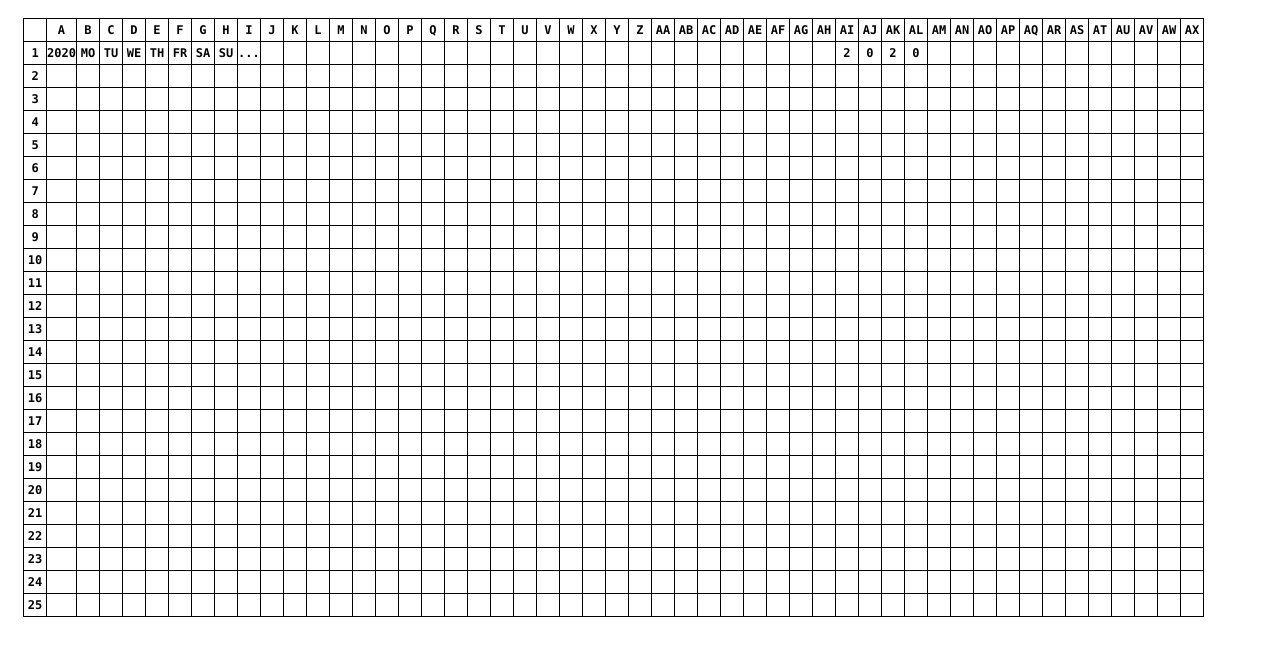
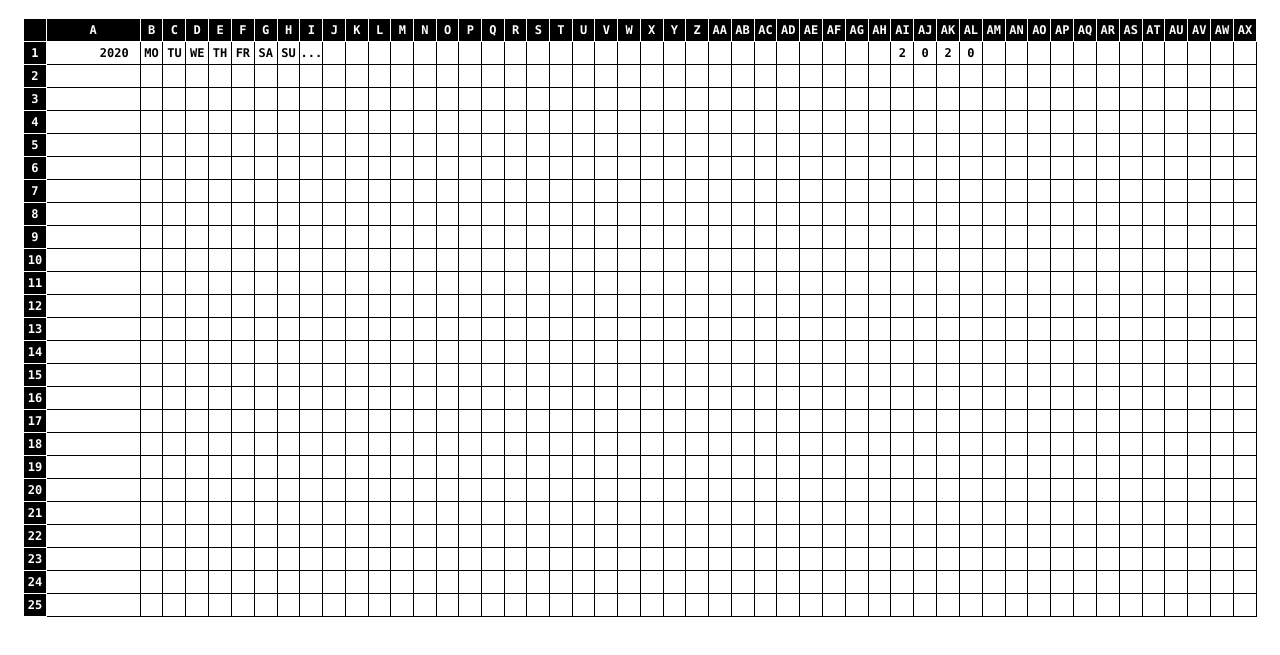
Before and after one commit to JAvta/HolPla, a plain HTML site: page index.html in a window 1280 px wide. Shown: the part 63-718 px from the top of the page. Drawn offline with Linux system fonts and the light colour scheme.

Commit message:
Style headers

```diff
--- a/css/style.css
+++ b/css/style.css
@@ -14,7 +14,7 @@ tr {
   vertical-align: middle;
 }
 
-td {
+td, #A0 {
   font-size: 12px;
   font-weight: bold;
   font-family: Consolas, ui-monospace, monospace;
@@ -23,3 +23,15 @@ td {
   height: 22px;
   width: 22px;
 }
+
+.A {
+  width: 83px;
+  text-align: right;
+  padding-right: 11px;
+}
+
+._, .r0 {
+  color: white;
+  border: 1px solid white;
+  background-color: black;
+}
```
